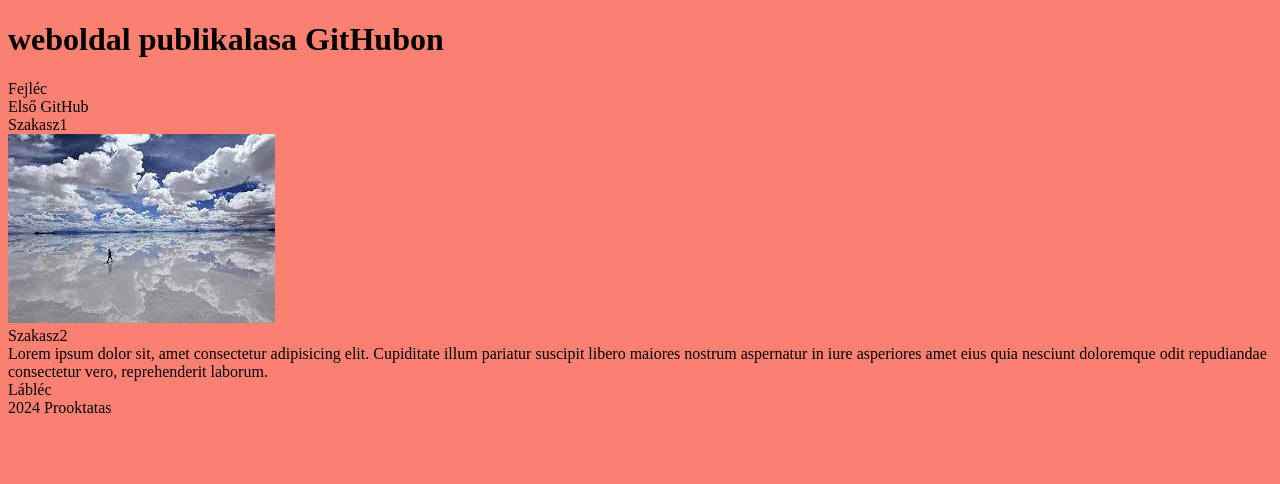
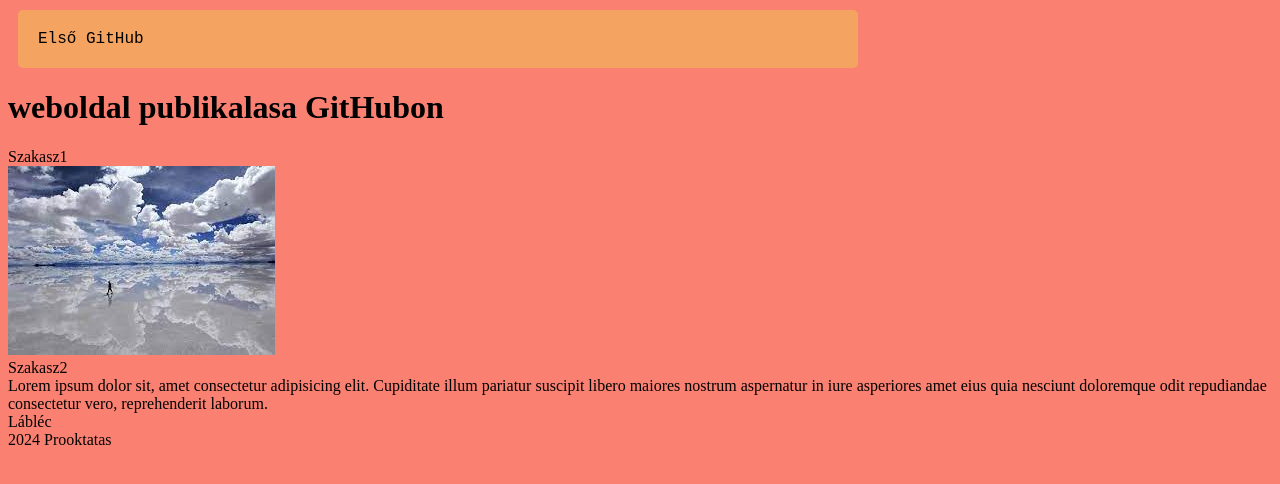
Before and after one commit to solartrance/20240219, a plain HTML site: page index.html in a window 1280 px wide. Drawn offline with Linux system fonts and the light colour scheme.

Commit message:
progress2

```diff
--- a/index.html
+++ b/index.html
@@ -8,12 +8,24 @@
         body {
             background-color: salmon
         }
+        .header {
+            background-color: sandybrown;
+            vertical-align: middle;
+            font-family: 'Courier New', Courier, monospace;
+            margin: 10px 10px 10px 10px;
+            border-radius: 5px;
+            height: 50 px;
+            width: 800px;
+            padding: 20px 20px 20px 20px;
+        }
     </style>
 </head>
 <body>
+    <div class="header">
+        <header>Első GitHub</header>
+    </div>
     <h1>weboldal publikalasa GitHubon</h1>
-    <header>Fejléc</header>
-    Első GitHub
+
     <main>
         <section>Szakasz1</section>
         <img src="./image/letöltés (1).jpg" alt="">
```
